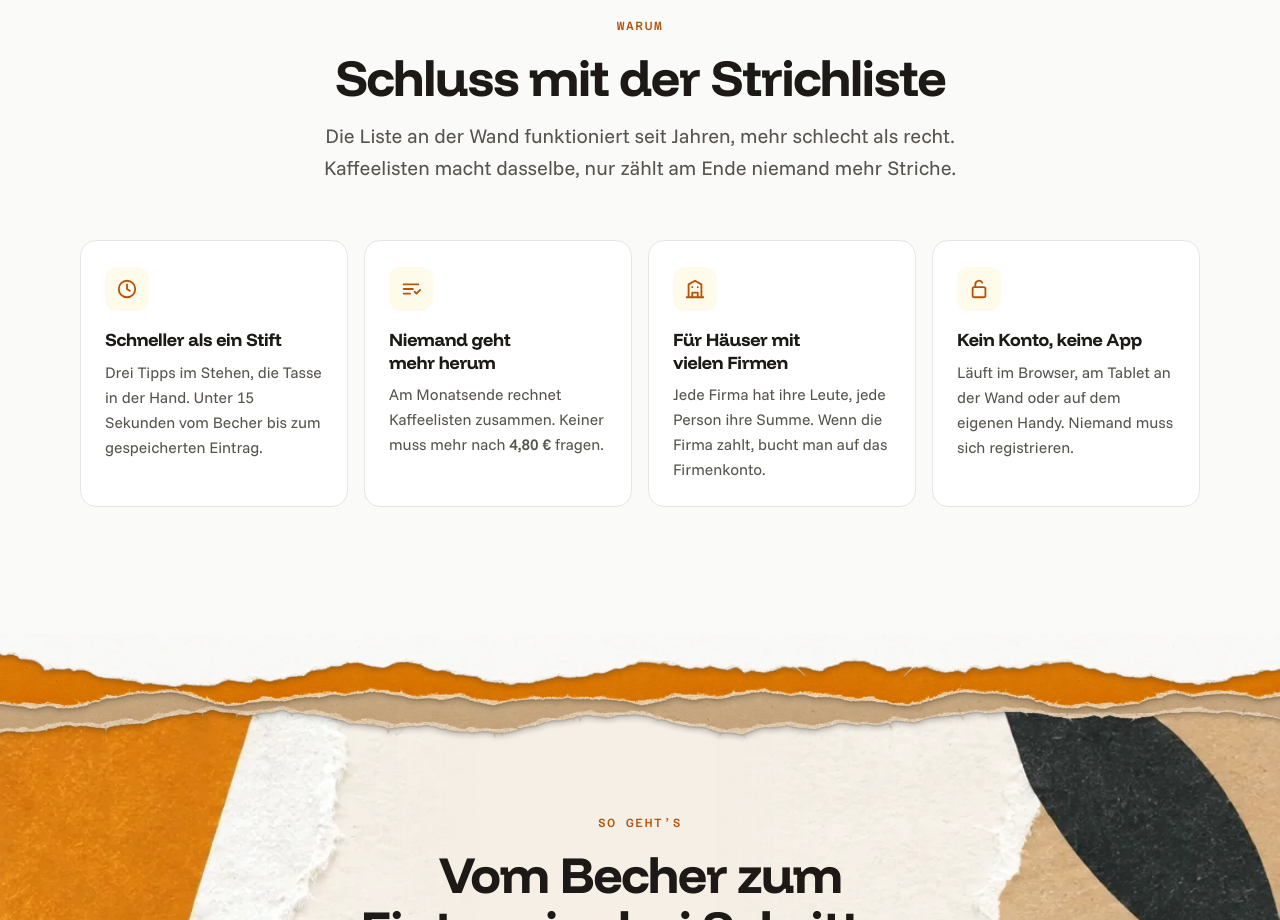
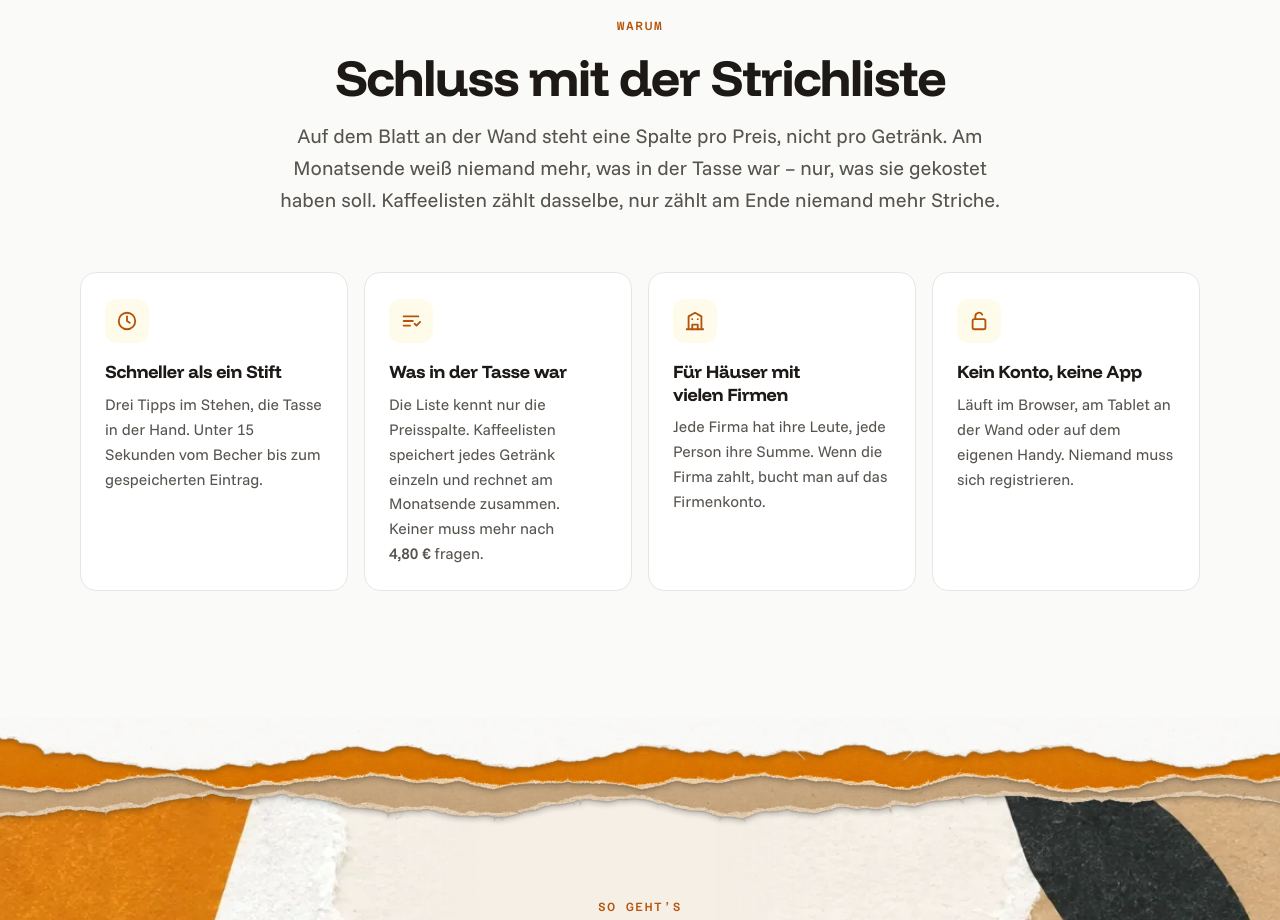
Before and after one commit to kaffeelisten/kaffeelisten.github.io, a plain HTML site: page index.html in a window 1280 px wide. Shown: the part 880-1800 px from the top of the page. Drawn offline with Linux system fonts and the light colour scheme.

Commit message:
docs: say what the paper list cannot say
The sheet taped beside a campus coffee machine has a column per PRICE, not
per drink: the drinks that cost the same share one column, with the list of
them printed in small type above it. So the paper knows what a cup cost and
has no way of knowing what was in it, and at the end of the month nobody can
check a figure they disagree with.

That is the product's own argument and it was sitting on the wall unused. The
Warum lede now carries it, and the second card is about the drink rather than
only about the sum.

No customer's prices, names or documents appear here; the point is about how
these sheets are built, not about any one of them.

```diff
--- a/index.html
+++ b/index.html
@@ -207,11 +207,11 @@
         <div class="head">
           <p class="eyebrow">Warum</p>
           <h2 id="warum-title">Schluss mit der Strichliste</h2>
-          <p class="lede">Die Liste an der Wand funktioniert seit Jahren, mehr schlecht als recht. Kaffeelisten macht dasselbe, nur zählt am Ende niemand mehr Striche.</p>
+          <p class="lede">Auf dem Blatt an der Wand steht eine Spalte pro Preis, nicht pro Getränk. Am Monatsende weiß niemand mehr, was in der Tasse war – nur, was sie gekostet haben soll. Kaffeelisten zählt dasselbe, nur zählt am Ende niemand mehr Striche.</p>
         </div>
         <div class="cards">
           <article class="card"><span class="icon"><svg viewBox="0 0 24 24" fill="none" stroke="currentColor" stroke-width="2" stroke-linecap="round" stroke-linejoin="round" aria-hidden="true"><circle cx="12" cy="12" r="9"/><path d="M12 7v5l3 2"/></svg></span><h3>Schneller als ein Stift</h3><p>Drei Tipps im Stehen, die Tasse in der Hand. Unter 15 Sekunden vom Becher bis zum gespeicherten Eintrag.</p></article>
-          <article class="card"><span class="icon"><svg viewBox="0 0 24 24" fill="none" stroke="currentColor" stroke-width="2" stroke-linecap="round" stroke-linejoin="round" aria-hidden="true"><path d="M4 7h16M4 12h10M4 17h7"/><path d="M16 15l2 2 4-4"/></svg></span><h3>Niemand geht mehr herum</h3><p>Am Monatsende rechnet Kaffeelisten zusammen. Keiner muss mehr nach <span class="num">4,80&nbsp;€</span> fragen.</p></article>
+          <article class="card"><span class="icon"><svg viewBox="0 0 24 24" fill="none" stroke="currentColor" stroke-width="2" stroke-linecap="round" stroke-linejoin="round" aria-hidden="true"><path d="M4 7h16M4 12h10M4 17h7"/><path d="M16 15l2 2 4-4"/></svg></span><h3>Was in der Tasse war</h3><p>Die Liste kennt nur die Preisspalte. Kaffeelisten speichert jedes Getränk einzeln und rechnet am Monatsende zusammen. Keiner muss mehr nach <span class="num">4,80&nbsp;€</span> fragen.</p></article>
           <article class="card"><span class="icon"><svg viewBox="0 0 24 24" fill="none" stroke="currentColor" stroke-width="2" stroke-linecap="round" stroke-linejoin="round" aria-hidden="true"><path d="M3 21h18M5 21V7l7-4 7 4v14"/><path d="M9 21v-5h6v5M9 10h.01M15 10h.01"/></svg></span><h3>Für Häuser mit vielen Firmen</h3><p>Jede Firma hat ihre Leute, jede Person ihre Summe. Wenn die Firma zahlt, bucht man auf das Firmenkonto.</p></article>
           <article class="card"><span class="icon"><svg viewBox="0 0 24 24" fill="none" stroke="currentColor" stroke-width="2" stroke-linecap="round" stroke-linejoin="round" aria-hidden="true"><rect x="5" y="10" width="14" height="11" rx="2"/><path d="M8 10V7a4 4 0 0 1 7.5-2"/></svg></span><h3>Kein Konto, keine App</h3><p>Läuft im Browser, am Tablet an der Wand oder auf dem eigenen Handy. Niemand muss sich registrieren.</p></article>
         </div>
```
